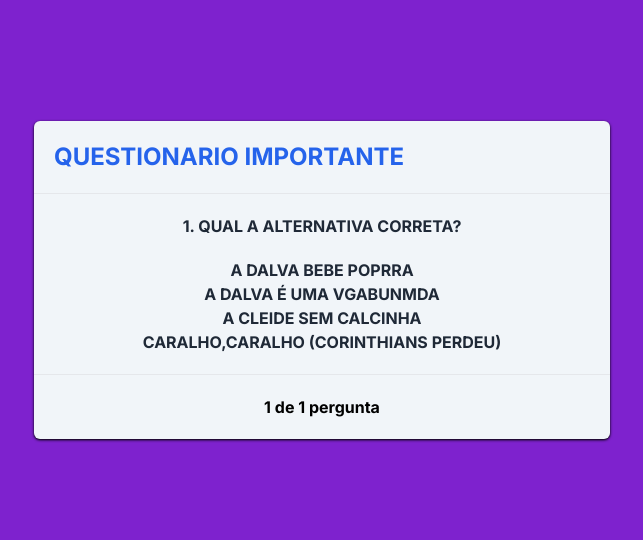
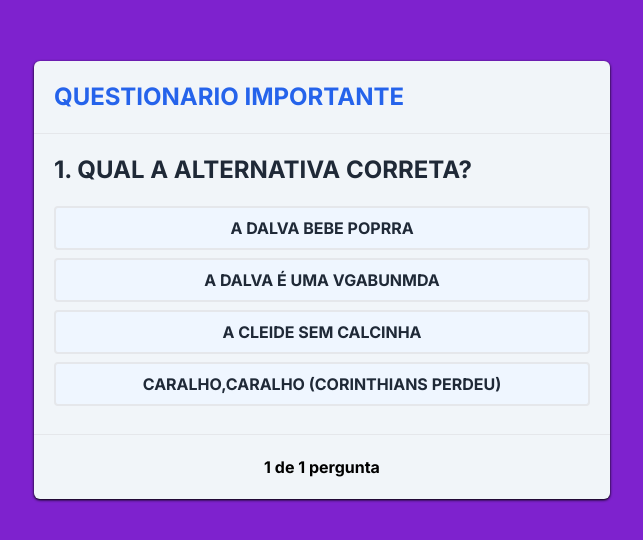
Before and after one commit to Khalil-Ravikson/react-primeiro-projeto, a Next.js app: page / in a window 1280 px wide. Shown: the part 120-660 px from the top of the page, without its empty margins (318-961 px from the left). Built offline with nearby package versions, Linux system fonts and the light colour scheme.

Commit message:
A cleide

```diff
--- a/src/app/components/Questionary.tsx
+++ b/src/app/components/Questionary.tsx
@@ -1,3 +1,4 @@
+import { useEffect, useState } from "react";
 import { Question } from "../types/Question"
 
 type Props = {
@@ -10,16 +11,38 @@ type Props = {
 
 export const Questionary = ({question,count,onAnswer}: Props) => {
 
+    const [selectedQuestion,setSelectedQuestion] = useState<number | null>(null)
+    const [isCorrect, setIsCorrect] = useState<boolean | null>(null);
+
+    useEffect(() => {
+        if (isCorrect === true) {
+          const audio = new Audio('/thunder-124463.mp3');
+          audio.play();
+        }
+      }, [isCorrect]);
+
+    const checkQuestion = (key:number) => {
+        if(selectedQuestion === null)
+            setSelectedQuestion(key)
+            setIsCorrect(key === question.answer);
+            onAnswer(key)
+    }
+
     return(
     <div>
-        <div className="mb-5">
+        <div className="mb-5 font-bold text-2xl text-start">
         {count}. {question.question}
         </div>
-        <div className="">
+        <div >
             {question.option.map((item,key)=>(
                 <div
                 key={key}
-                className="">{item}</div>
+                onClick={()=>checkQuestion(key)}
+                className={`p-2 border-2 mb-0border mb-2 rounded cursor-pointer bg-blue-50
+                    ${selectedQuestion !== null ?  "cursor-auto "  : " cursor-pointer hover:opacity-60  "}
+                    ${selectedQuestion !== null && selectedQuestion === question.answer && selectedQuestion === key && "bg-green-100 border-green-300"}
+                    ${selectedQuestion !== null && selectedQuestion !== question.answer && selectedQuestion === key && "bg-red-100 border-red-300"}
+                    `}>{item}</div>
             ))}
         </div>
 
```
Also changed, not shown: 1 other file (tests, documents, lock files or other folders).
